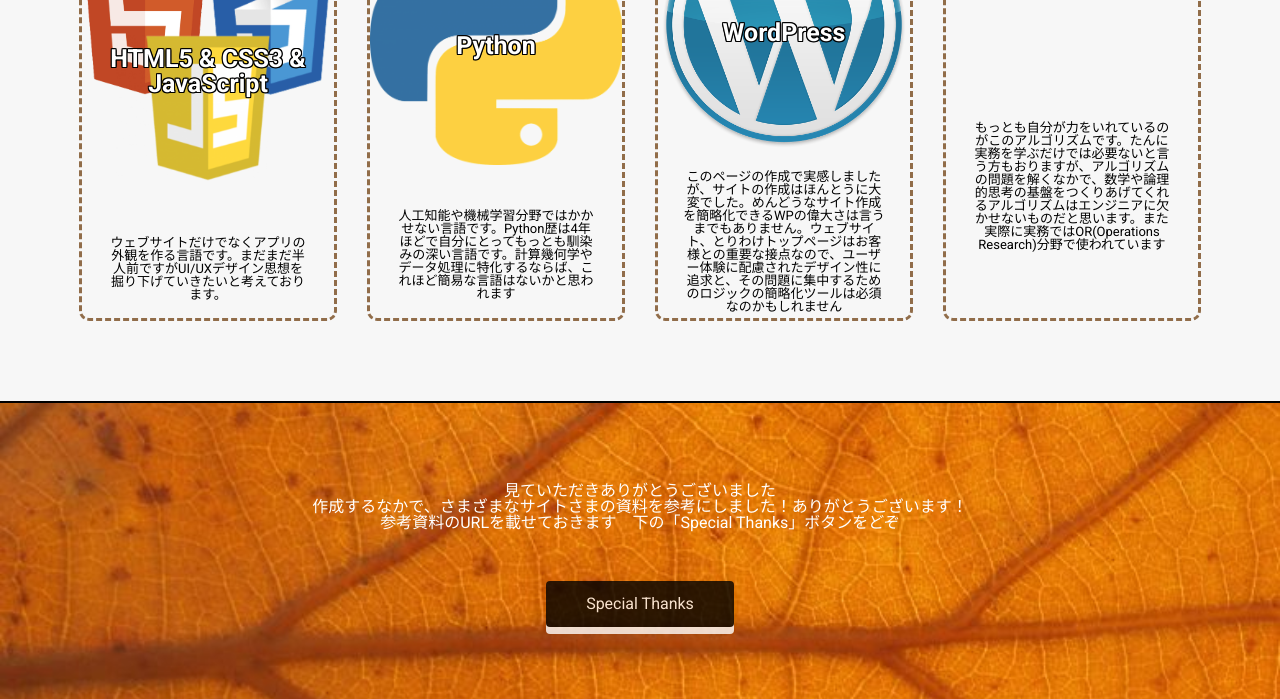
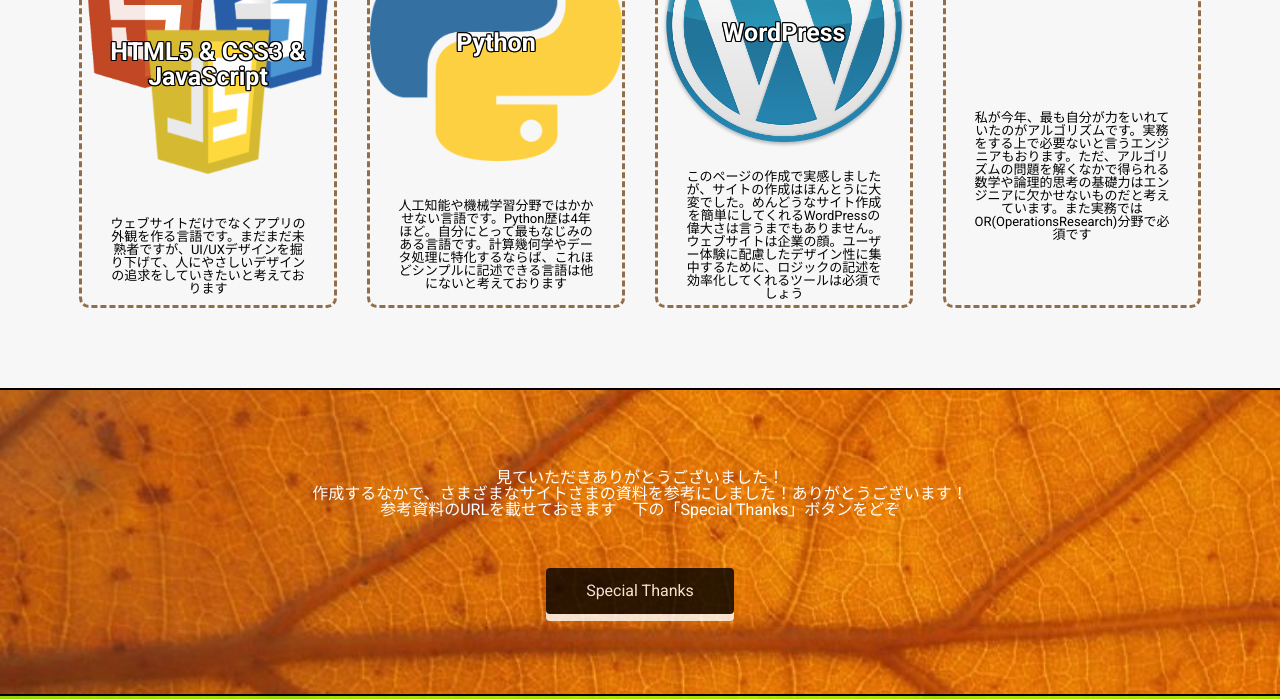
Before and after one commit to yuyu1p/yuyu1p.github.io, a plain HTML site: page index.html in a window 1280 px wide. Shown: the part 780-1479 px from the top of the page. Drawn offline with Linux system fonts and the light colour scheme.

Commit message:
Update index.html

```diff
--- a/index.html
+++ b/index.html
@@ -56,7 +56,7 @@
       <h1>ポートフォリオ用テストサイト</h1>
       <p>製作期間：1.5日(2021/10/26~2021/10/27)</p>
       <p>レスポンシブデザインで実装しています</p>
-      <p>紅葉の秋ということで<span>ハイキング</span>や<span>ピクニック</span>をテーマにデザインしました</p>
+      <p>紅葉の秋ということで<span>ハイキング</span>や<span>ピクニック</span>をテーマにデザインしております</p>
       <div class="btn-wrapper">
         <a href="https://github.com/yuyu1p/hello" class="btn github" target="_blank"><i
             class="fab fa-git-square fa-spin"></i>GitHub</a>
@@ -78,7 +78,9 @@
             <img src="/images/html5-css3-js.png">
             <p>HTML5 & CSS3 & JavaScript</p>
           </div>
-          <p class="text-contents">ウェブサイトだけでなくアプリの外観を作る言語です。まだまだ半人前ですがUI/UXデザイン思想を掘り下げていきたいと考えております。</p>
+          <p class="text-contents">
+            ウェブサイトだけでなくアプリの外観を作る言語です。まだまだ未熟者ですが、UI/UXデザインを掘り下げて、人にやさしいデザインの追求をしていきたいと考えております
+          </p>
         </div>
         <div class="lesson">
           <div class="lesson-icon">
@@ -86,7 +88,8 @@
             <p>Python</p>
           </div>
           <p class="text-contents">
-            人工知能や機械学習分野ではかかせない言語です。Python歴は4年ほどで自分にとってもっとも馴染みの深い言語です。計算幾何学やデータ処理に特化するならば、これほど簡易な言語はないかと思われます</p>
+            人工知能や機械学習分野ではかかせない言語です。Python歴は4年ほど。自分にとって最もなじみのある言語です。計算幾何学やデータ処理に特化するならば、これほどシンプルに記述できる言語は他にないと考えております
+          </p>
         </div>
         <div class="lesson">
           <div class="lesson-icon">
@@ -94,7 +97,7 @@
             <p>WordPress</p>
           </div>
           <p class="text-contents">
-            このページの作成で実感しましたが、サイトの作成はほんとうに大変でした。めんどうなサイト作成を簡略化できるWPの偉大さは言うまでもありません。ウェブサイト、とりわけトップページはお客様との重要な接点なので、ユーザー体験に配慮されたデザイン性に追求と、その問題に集中するためのロジックの簡略化ツールは必須なのかもしれません
+            このページの作成で実感しましたが、サイトの作成はほんとうに大変でした。めんどうなサイト作成を簡単にしてくれるWordPressの偉大さは言うまでもありません。ウェブサイトは企業の顔。ユーザー体験に配慮したデザイン性に集中するために、ロジックの記述を効率化してくれるツールは必須でしょう
           </p>
         </div>
         <div class="lesson">
@@ -103,8 +106,8 @@
             <p>Algorithm</p>
           </div>
           <p class="text-contents">
-            もっとも自分が力をいれているのがこのアルゴリズムです。たんに実務を学ぶだけでは必要ないと言う方もおりますが、アルゴリズムの問題を解くなかで、数学や論理的思考の基盤をつくりあげてくれるアルゴリズムはエンジニアに欠かせないものだと思います。また実際に実務ではOR(Operations
-            Research)分野で使われています</p>
+            私が今年、最も自分が力をいれていたのがアルゴリズムです。実務をする上で必要ないと言うエンジニアもおります。ただ、アルゴリズムの問題を解くなかで得られる数学や論理的思考の基礎力はエンジニアに欠かせないものだと考えています。また実務ではOR(OperationsResearch)分野で必須です
+          </p>
         </div>
       </div>
     </div>
@@ -114,7 +117,7 @@
   <div class="message-wrapper">
     <div class="wrapper">
       <div class="heading">
-        <h2>見ていただきありがとうございました</h2>
+        <h2>見ていただきありがとうございました！</h2>
         <h3>作成するなかで、さまざまなサイトさまの資料を参考にしました！ありがとうございます！</h3>
         <h3>参考資料のURLを載せておきます　下の「Special Thanks」ボタンをどぞ</h3>
       </div>
```
